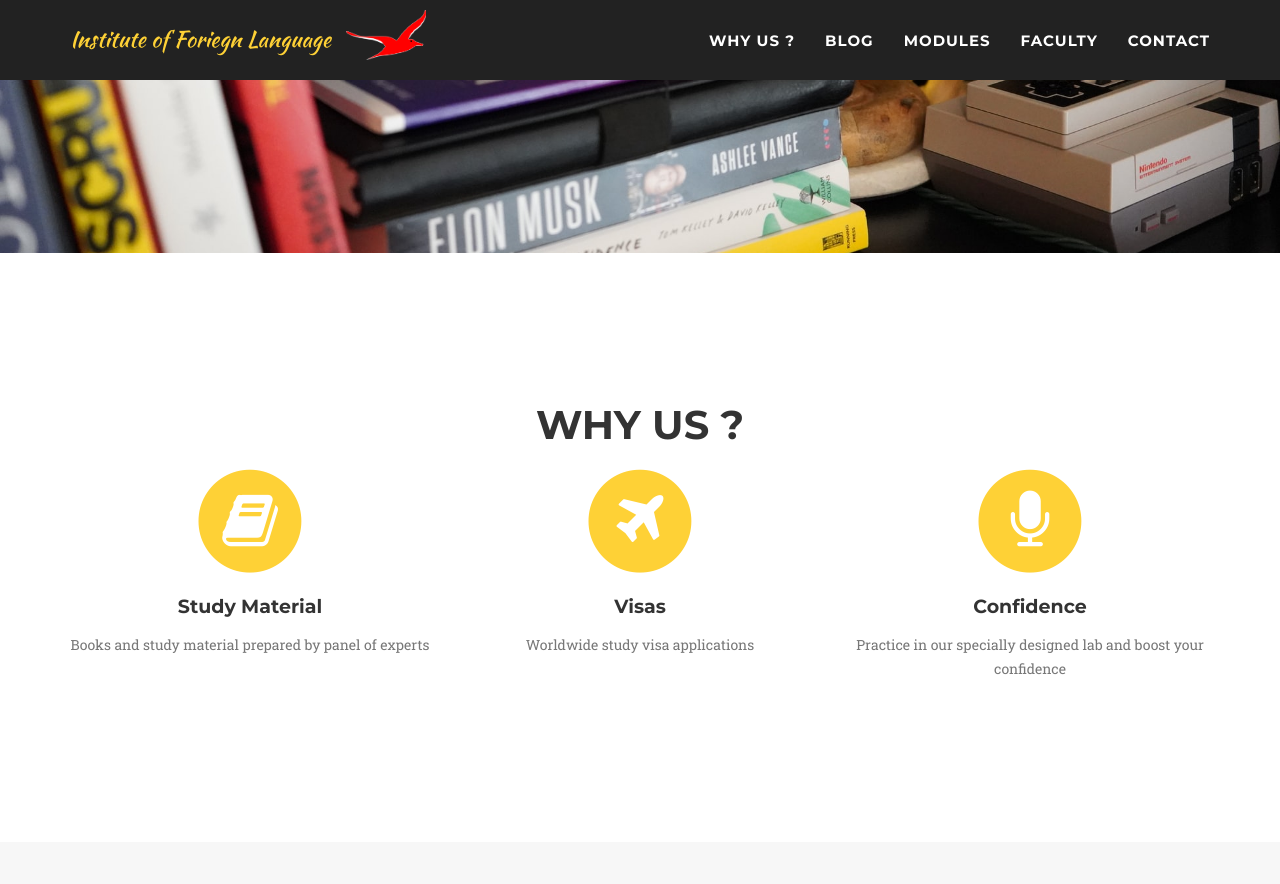
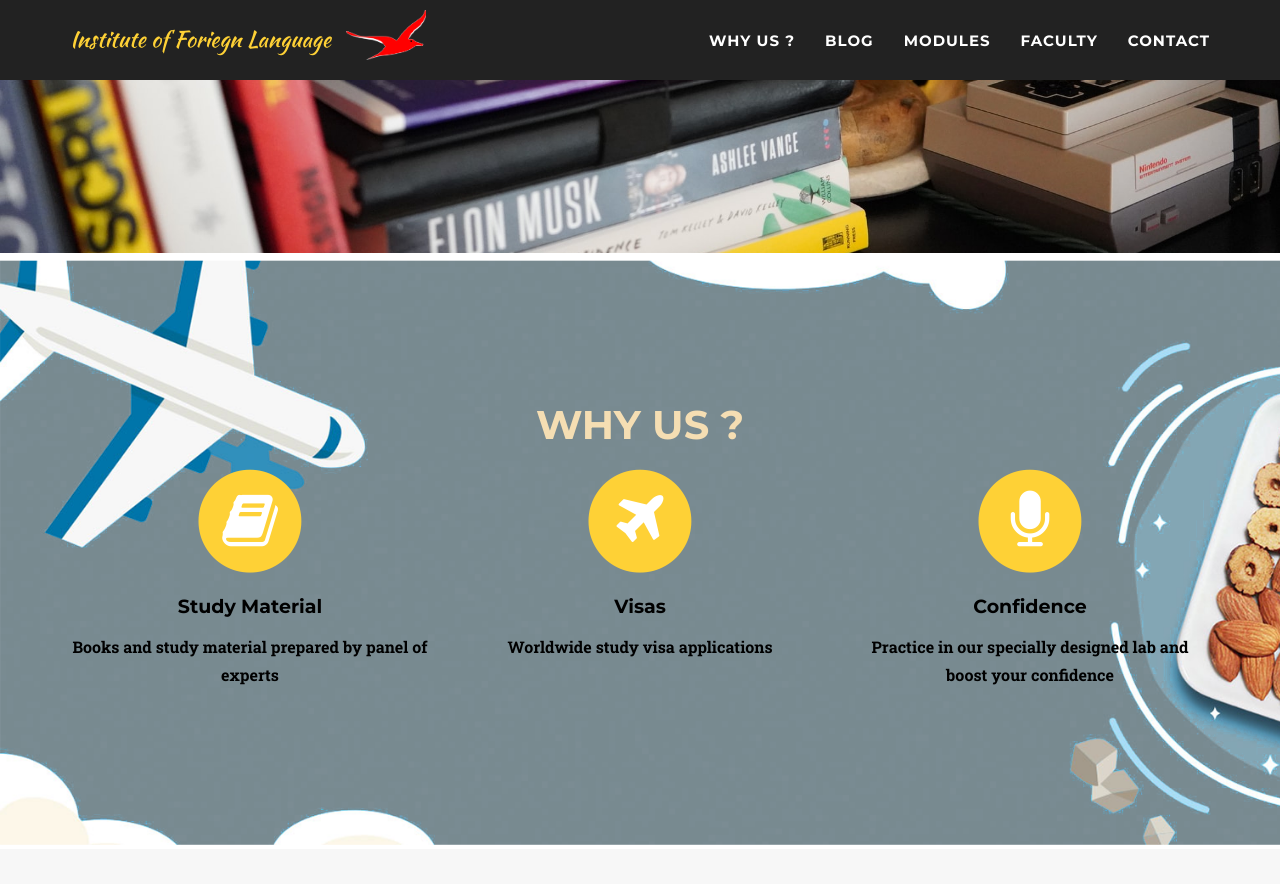
Before and after one commit to iflbathinda/ifllbathinda.github.io, a Jekyll site: the page built from index.html, in a window 1280 px wide and 900 px high, scrolled down 526 px. Shown: the top 884 px of the window. Built offline with Jekyll 4.4.1, drawn with Linux system fonts in a browser that asks for light colours; some web fonts are replaced.

Commit message:
minor changes

```diff
--- a/_includes/about.html
+++ b/_includes/about.html
@@ -1,6 +1,6 @@
 <!-- About Section -->
-    <section id="about">
-        <div class="container">
+    <section id="about"  >
+        <div class="container" >
             <div class="row">
                 <div class="col-lg-12 text-center">
                     <h2 class="section-heading">Modules</h2>
--- a/_includes/services.html
+++ b/_includes/services.html
@@ -1,20 +1,20 @@
 <!-- Services Section -->
-    <section id="services">
+    <section id="services" style="background-image: url('img/Untitled-1.png') ; background-size: cover;">
         <div class="container">
             <div class="row">
                 <div class="col-lg-12 text-center">
-                    <h2 class="section-heading">Why US ?</h2>
+                    <h2 class="section-heading" style="color: wheat;">Why US ?</h2>
                     <!-- <h3 class="section-subheading text-muted"></h3> -->
                 </div>
             </div>
-            <div class="row text-center">
+            <div class="row text-center " style="color:black ">
                 <div class="col-md-4">
                     <span class="fa-stack fa-4x">
                         <i class="fa fa-circle fa-stack-2x text-primary"></i>
                         <i class="fa fa-book fa-stack-1x fa-inverse"></i>
                     </span>
                     <h4 class="service-heading">Study Material</h4>
-                    <p class="text-muted">Books and study material prepared by panel of experts </p>
+                    <p class="text-muted"   style="color:black; font-size: medium; font-weight:800;">Books and study material prepared by panel of experts </p>
                 </div>
                 <div class="col-md-4">
                     <span class="fa-stack fa-4x">
@@ -22,7 +22,7 @@
                         <i class="fa  fa-plane fa-stack-1x fa-inverse"></i>
                     </span>
                     <h4 class="service-heading">Visas </h4>
-                    <p class="text-muted">Worldwide study visa applications</p>
+                    <p class="text-muted"   style="color:black; font-size: medium; font-weight:800;">Worldwide study visa applications</p>
                 </div>
                 <div class="col-md-4">
                     <span class="fa-stack fa-4x">
@@ -30,7 +30,7 @@
                         <i class="fa fa-microphone fa-stack-1x fa-inverse"></i>
                     </span>
                     <h4 class="service-heading">Confidence</h4>
-                    <p class="text-muted">Practice in our specially designed lab and boost your confidence</p>
+                    <p class="text-muted"  style="color:black; font-size: medium; font-weight:800;"> Practice in our specially designed lab and boost your confidence</p>
                 </div>
             </div>
         </div>
```
Also changed, not shown: img/Untitled-1.png (added), img/bg-flight.jpg (added).
